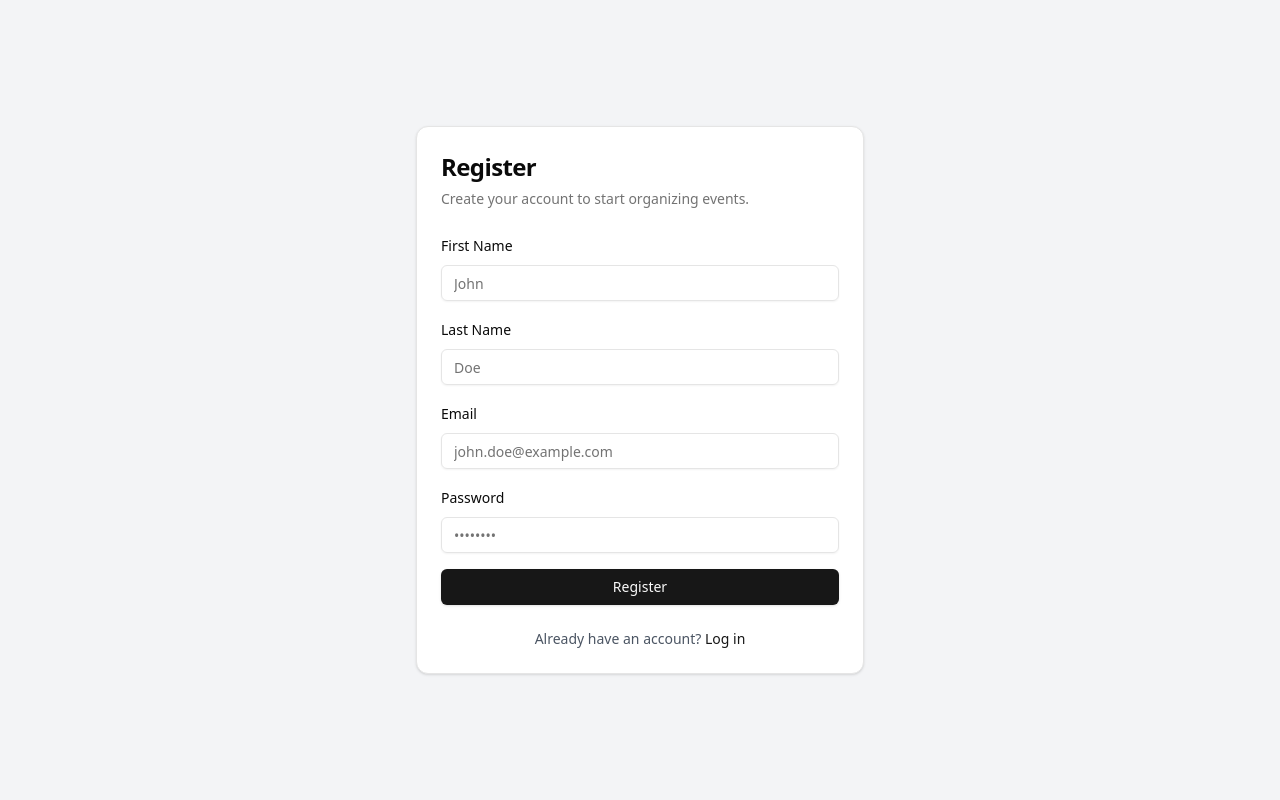
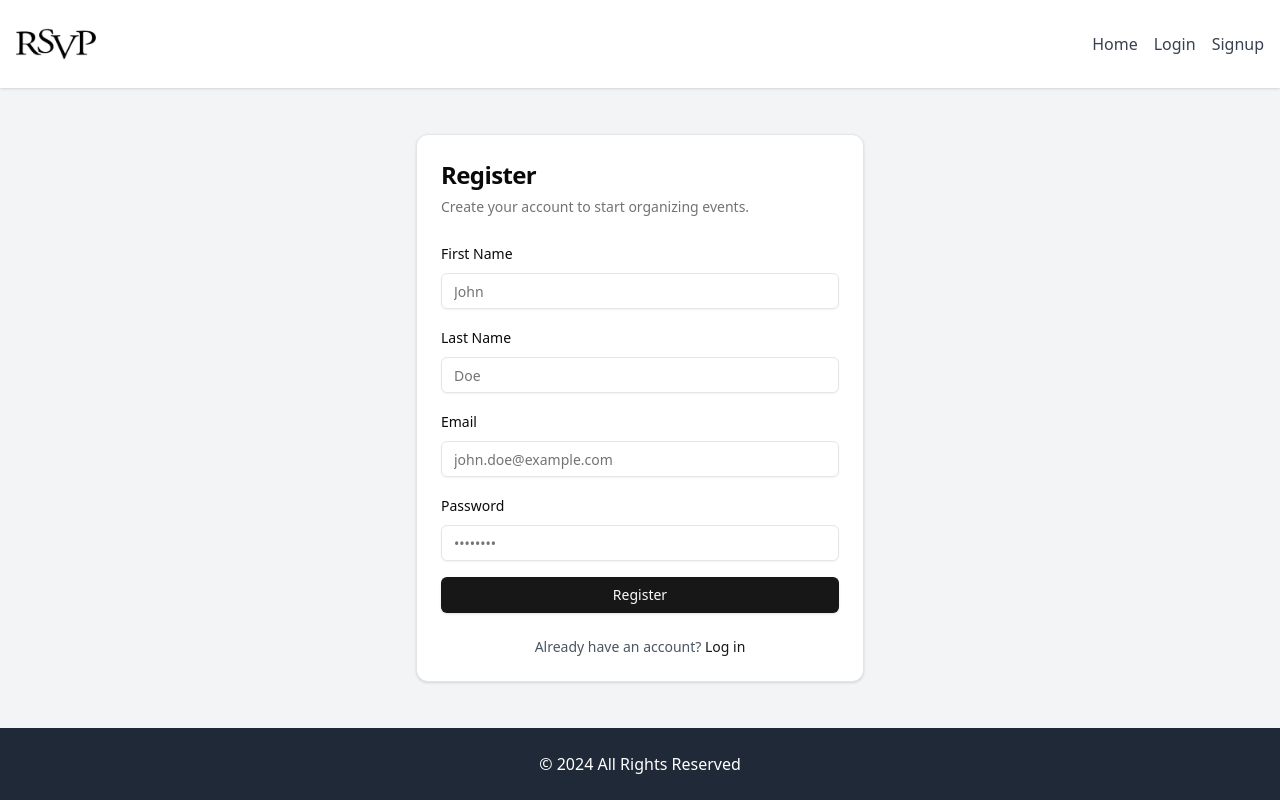
Before and after one commit to patelajay745/React-RSVP, a React (Vite) app: page /register in a window 1280 px wide. Built offline with nearby package versions, Linux system fonts and the light colour scheme.

Commit message:
added custome hook and fixed error of login

```diff
--- a/src/app/store.js
+++ b/src/app/store.js
@@ -2,5 +2,5 @@ import { configureStore } from "@reduxjs/toolkit";
 import userReducer from "../features/user/userSlice";
 
 export const store = configureStore({
-  reducer: { userReducer },
+  reducer: userReducer ,
 });
--- a/src/components/Header.jsx
+++ b/src/components/Header.jsx
@@ -1,27 +1,48 @@
 import React from "react";
-import { Link } from "react-router-dom";
+import { useSelector } from "react-redux";
+import { Link, useNavigate } from "react-router-dom";
 
 export default function Header() {
+  const loginStatus = useSelector((state) => {
+    return state.status;
+  });
+
+  const navItems = [
+    {
+      name: "Home",
+      slug: "/",
+      active: true,
+    },
+    {
+      name: "Login",
+      slug: "/login",
+      active: !loginStatus,
+    },
+    {
+      name: "Signup",
+      slug: "/register",
+      active: !loginStatus,
+    },
+  ];
+
   return (
     <header className="bg-white shadow h-1/10">
       <div className="container mx-auto px-4 py-6 flex justify-between items-center">
-        <img src="../../public/logo.png" alt="Logo" className="h-10" />
+        <Link to="/">
+          <img src="../../public/logo.png" alt="Logo" className="h-10" />{" "}
+        </Link>
         <nav className="space-x-4">
-          <a href="#features" className="text-gray-700 hover:text-gray-900">
-            Features
-          </a>
-          <a href="#pricing" className="text-gray-700 hover:text-gray-900">
-            Pricing
-          </a>
-          <a href="#contact" className="text-gray-700 hover:text-gray-900">
-            Contact
-          </a>
-          <Link className="text-gray-700 hover:text-gray-900" to="/login">
-            Login
-          </Link>
-          <Link className="text-gray-700 hover:text-gray-900" to="/register">
-            Register
-          </Link>
+          {navItems.map((item) =>
+            item.active ? (
+              <Link
+                key={item.name}
+                to={item.slug}
+                className="text-gray-700 hover:text-gray-900"
+              >
+                {item.name}
+              </Link>
+            ) : null
+          )}
         </nav>
       </div>
     </header>
--- /dev/null
+++ b/src/hooks/useFetch.js
@@ -0,0 +1,30 @@
+import { useState, useCallback } from "react";
+
+export default function useFetch(url, options = null) {
+  const [data, setData] = useState(null);
+  const [error, setError] = useState(null);
+  const [loading, setLoading] = useState(false);
+
+  const fetchData = useCallback(async () => {
+    setLoading(true);
+    setError(null);
+    setData(null);
+
+    try {
+      const response = await fetch(url, options);
+      const result = await response.json();
+
+      if (!response.ok) {
+        setError(result.message || "Something went wrong"); // Set error message if request fails
+      } else {
+        setData(result); // Set data if request succeeds
+      }
+    } catch (error) {
+      setError(error.message || "Something went wrong");
+    } finally {
+      setLoading(false);
+    }
+  }, [url, options]);
+
+  return { data, error, loading, fetchData };
+}
--- a/src/pages/home.jsx
+++ b/src/pages/home.jsx
@@ -1,6 +1,7 @@
 import Footer from "@/components/Footer";
 import Header from "@/components/Header";
 import React from "react";
+import { Link } from "react-router-dom";
 
 export default function Home() {
   return (
@@ -15,12 +16,12 @@ export default function Home() {
           <p className="mt-4 text-lg text-gray-600">
             Automate event management, from invite to check-in.
           </p>
-          <a
-            href="/register"
+          <Link
+            to="/register"
             className="mt-8 inline-block bg-blue-600 text-white py-2 px-4 rounded hover:bg-blue-700"
           >
             Get started for free
-          </a>
+          </Link>
         </section>
 
         <section id="features" className="mt-16">
--- a/src/pages/login.jsx
+++ b/src/pages/login.jsx
@@ -1,4 +1,4 @@
-import React, { useEffect, useState } from "react";
+import React, { useCallback, useEffect, useState } from "react";
 import {
   Card,
   CardContent,
@@ -15,6 +15,9 @@ import { Link, Navigate, useNavigate } from "react-router-dom";
 import { useDispatch, useSelector } from "react-redux";
 import { Alert, AlertDescription } from "@/components/ui/alert";
 import { login } from "@/features/user/userSlice";
+import Header from "@/components/Header";
+import Footer from "@/components/Footer";
+import useFetch from "@/hooks/useFetch";
 
 export default function Login() {
   const navigate = useNavigate();
@@ -22,39 +25,35 @@ export default function Login() {
   const [formData, setFormData] = useState({ email: "", password: "" });
   const [error, setError] = useState("");
 
-  const handleSubmit = async (e) => {
-    e.preventDefault();
-    console.log("Submitted data", formData);
-
-    try {
-      const response = await fetch(
-        "https://rsvp-backend.ajayproject.com/login",
-        {
+  const {
+    data,
+    error: fetchError,
+    fetchData,
+  } = useFetch("https://rsvp-backend.ajayproject.com/login", {
     method: "POST",
     mode: "cors",
     body: new URLSearchParams(formData),
     credentials: "include",
+  });
+
+  const handleSubmit = async (e) => {
+    e.preventDefault();
+    setError("");
+    await fetchData();
+  };
+
+  useEffect(() => {
+    if (data) {
+      console.log(data);
+      // dispatch(login(data));
+      // navigate("/");
     }
-      );
+    if (fetchError) {
+      console.log(fetchError);
+      setError(fetchError);
+    }
+  }, [data, fetchError]);
 
-      if (!response.ok) {
-        const errorData = await response.json(); // Parse error response as JSON
-        throw new Error(errorData.message || "Something went wrong"); // Throw with custom message
-      }
-
-      const data = await response.json();
-      console.log("response data converted", data.data);
-      console.log(data);
-
-      if (data.data) {
-        dispatch(login(data.data));
-        navigate("/");
-      }
-    } catch (error) {
-      console.error("Error:", error.message);
-      setError(error.message); // Display error message in UI
-    }
-  };
   const handleChange = (e) => {
     setFormData({ ...formData, [e.target.name]: e.target.value });
   };
@@ -62,13 +61,10 @@ export default function Login() {
     return state.userReducer;
   });
 
-  useEffect(() => {
-    console.log("Loginstatus", loginStatus);
-    // if (!loginStatus.userReducer?.userData?.confirmed) navigate("/confirm");
-  }, []);
-
   return (
-    <div className="flex items-center justify-center min-h-screen bg-gray-100">
+    <div className="flex flex-col min-h-screen bg-gray-100">
+      <Header />
+      <div className="flex-grow flex items-center justify-center">
         <Card className="w-full max-w-md">
           <CardHeader>
             <CardTitle className="text-2xl font-bold">Login</CardTitle>
@@ -107,7 +103,7 @@ export default function Login() {
                   <AlertDescription>{error}</AlertDescription>
                 </Alert>
               )}
-            <Button type="submit" className="w-full">
+              <Button onClick={fetchData} type="submit" className="w-full">
                 Login
               </Button>
             </form>
@@ -119,11 +115,16 @@ export default function Login() {
             >
               Forgot password?
             </Link>
-          <Link to="/register" className="text-sm text-primary hover:underline">
+            <Link
+              to="/register"
+              className="text-sm text-primary hover:underline"
+            >
               Don't have an account? Sign up
             </Link>
           </CardFooter>
         </Card>
       </div>
+      <Footer />
+    </div>
   );
 }
--- a/src/pages/register.jsx
+++ b/src/pages/register.jsx
@@ -14,6 +14,8 @@ import { Link, useNavigate } from "react-router-dom";
 import { useDispatch } from "react-redux";
 import { login } from "@/features/user/userSlice";
 import { Alert, AlertDescription } from "@/components/ui/alert";
+import Header from "@/components/Header";
+import Footer from "@/components/Footer";
 
 export default function Register() {
   const navigate = useNavigate();
@@ -58,7 +60,9 @@ export default function Register() {
     setFormData({ ...formData, [e.target.name]: e.target.value });
   };
   return (
-    <div className="flex items-center justify-center min-h-screen bg-gray-100">
+    <div className="flex flex-col min-h-screen bg-gray-100">
+      <Header />
+      <div className="flex-grow flex items-center justify-center">
         <Card className="w-full max-w-md">
           <CardHeader>
             <CardTitle className="text-2xl font-bold">Register</CardTitle>
@@ -136,5 +140,7 @@ export default function Register() {
           </CardFooter>
         </Card>
       </div>
+      <Footer />
+    </div>
   );
 }
```
Lines whose indentation alone changed are shown as unchanged.
